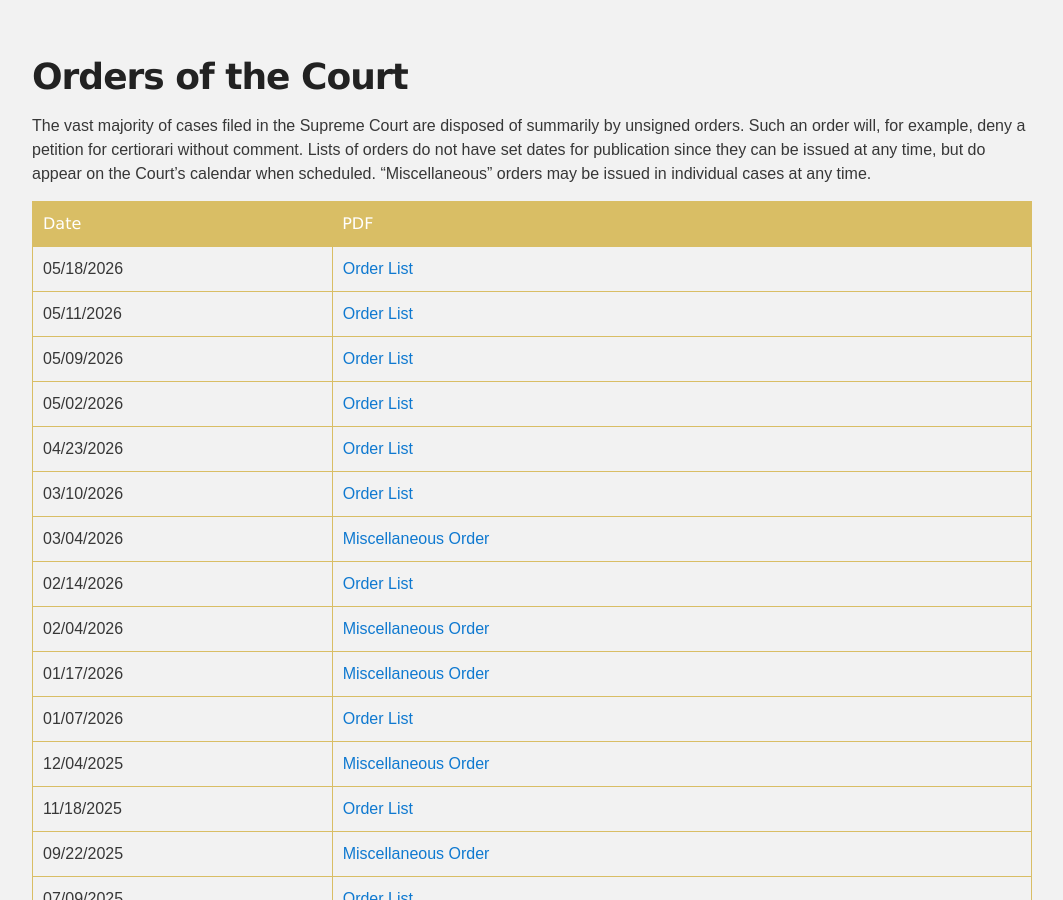
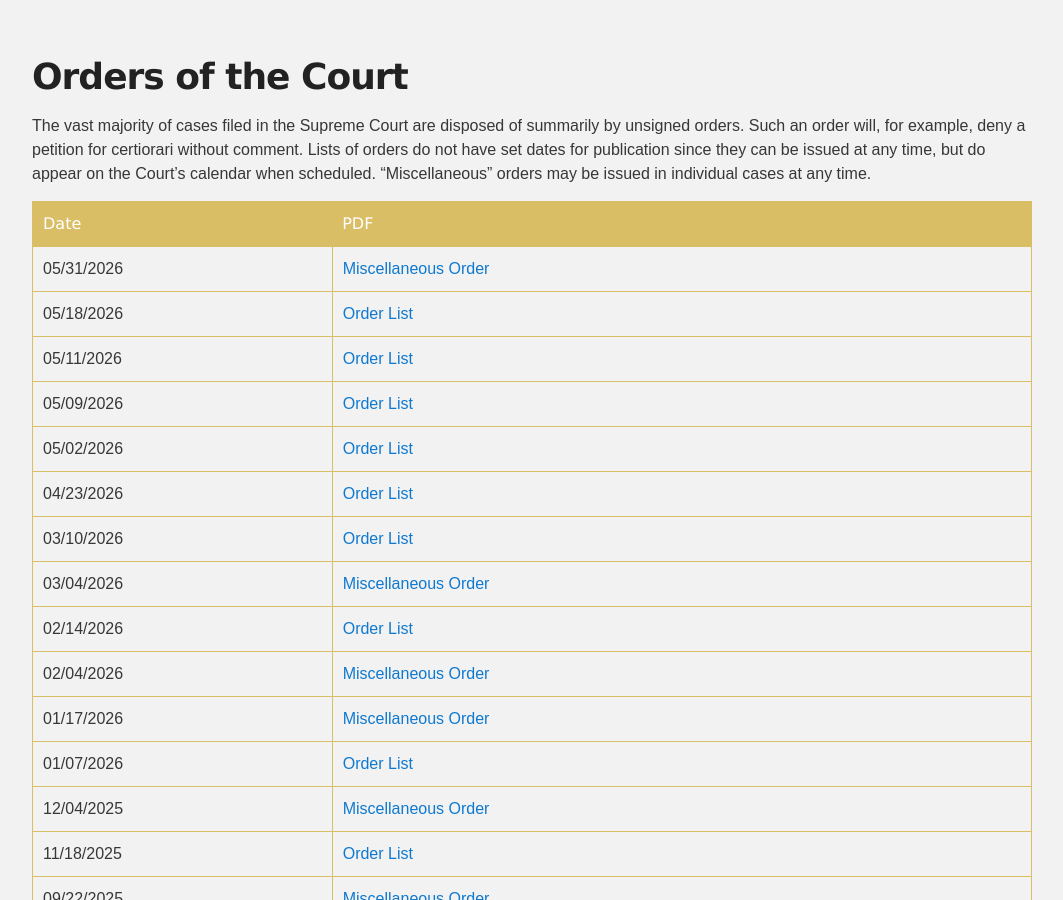
Before and after one commit to supremecourtrblx/supremecourtrblx.github.io, a Jekyll site: the page built from orders.md, in a window 1280 px wide and 900 px high, scrolled down 558 px. Shown: the whole window, without its empty margins (108-1171 px from the left). Built offline with Jekyll 4.4.1, drawn with Linux system fonts in a browser that asks for light colours; our own code applies the rules of GitHub Pages for plain Markdown files.

Commit message:
Update orders.md

```diff
--- a/orders.md
+++ b/orders.md
@@ -8,6 +8,10 @@ The vast majority of cases filed in the Supreme Court are disposed of summarily
     <tr>
         <th style="width:30%;">Date</th>
         <th>PDF</th>
+    </tr>
+    <tr>
+        <td>05/31/2026</td>
+        <td><a href="/opinions/26-8.pdf">Miscellaneous Order</a></td>
     </tr>
     <tr>
         <td>05/18/2026</td>
```
